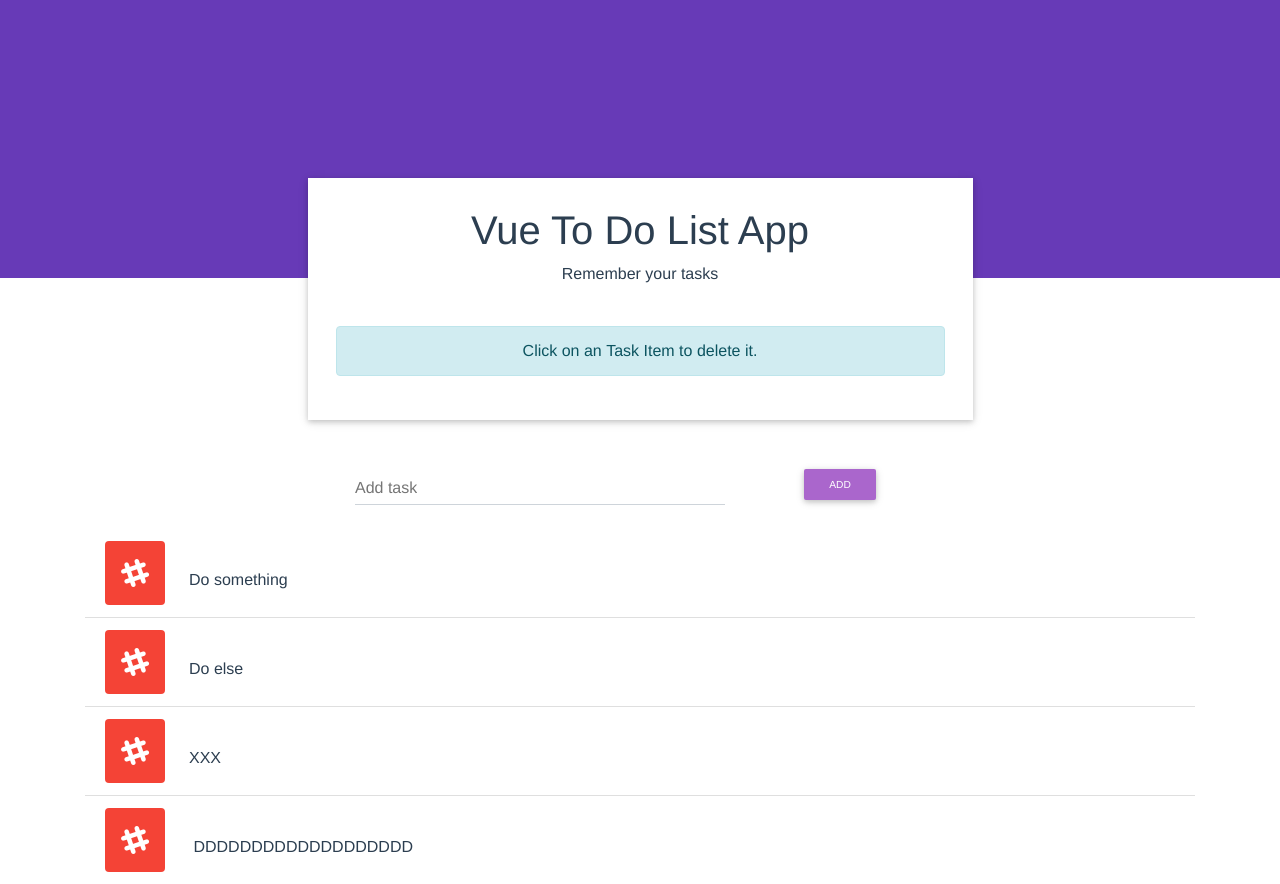
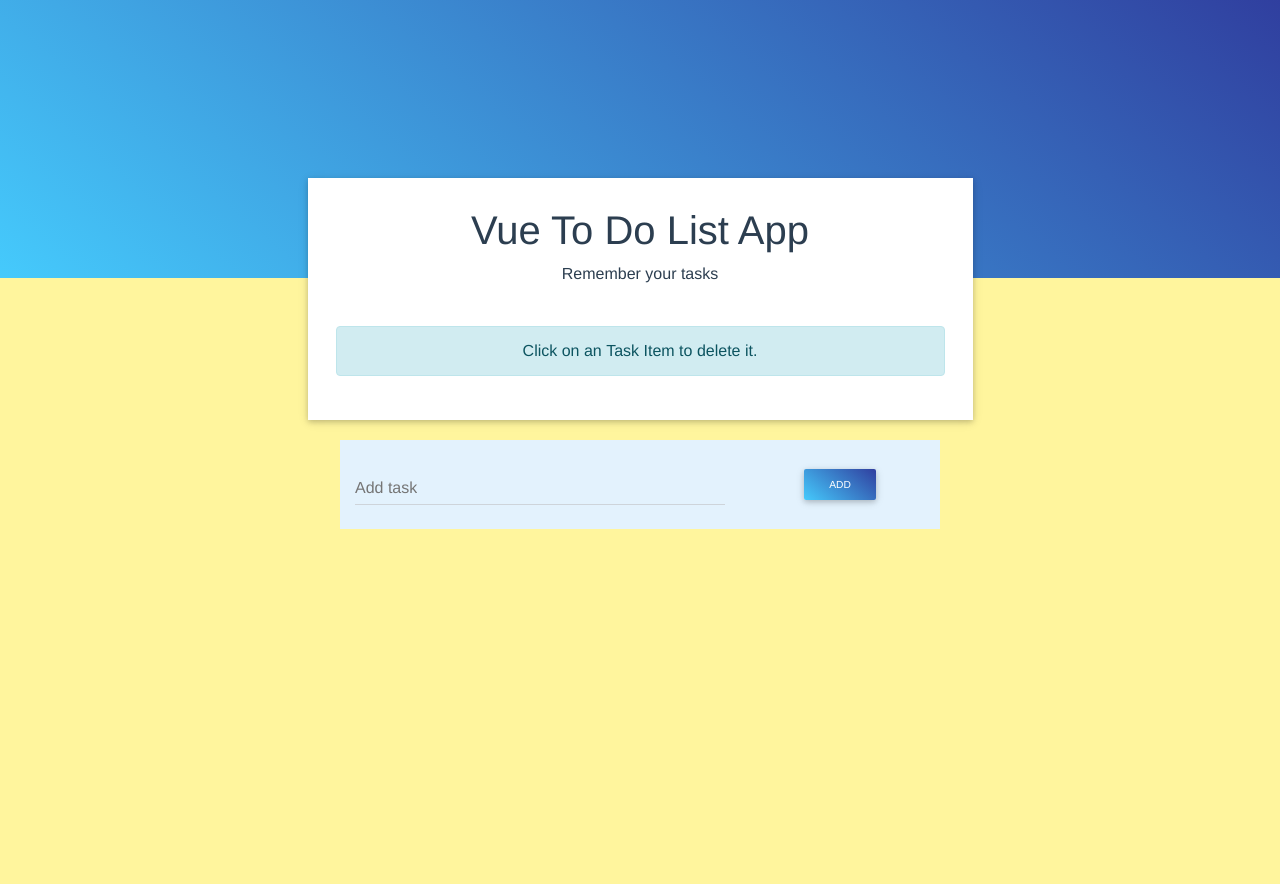
Before and after one commit to mateuszlubianka1993/to-do-list-vue, a Vue app: page / in a window 1280 px wide. After the commit the page ends 800 px from the top, so only its background shows below. Built offline with nearby package versions, Linux system fonts and the light colour scheme.

Commit message:
Add styles

```diff
--- a/public/index.html
+++ b/public/index.html
@@ -17,7 +17,7 @@
   <title><%= htmlWebpackPlugin.options.title %></title>
 </head>
 
-<body>
+<body class=" yellow lighten-3">
   <noscript>
     <strong>We're sorry but <%= htmlWebpackPlugin.options.title %> doesn't work properly without JavaScript enabled.
       Please enable it to continue.</strong>
--- a/src/App.vue
+++ b/src/App.vue
@@ -14,12 +14,7 @@ import AddTask from './components/AddTask';
 export default {
   data: function() {
         return {
-            tasks: [
-              'Do something',
-              'Do else',
-              'XXX ',
-              ' DDDDDDDDDDDDDDDDDDD'
-            ]
+            tasks: []
         }
     },
   methods: {
--- a/src/components/AddTask.vue
+++ b/src/components/AddTask.vue
@@ -1,6 +1,6 @@
 <template>
   <!--Body-->
-  <form class="container form-container">
+  <form class="container form-container blue lighten-5">
     <div class="row">
       <div class="col-sm-8">
         <!-- Medium input -->
@@ -10,7 +10,7 @@
         </div>
       </div>
       <div class="col-sm-4 submitButton">
-        <button @click.prevent="addNewTask" type="button" class="btn btn-sm btn-secondary">
+        <button @click.prevent="addNewTask" type="submit" class="btn btn-sm blue-gradient">
           Add
         </button>
       </div>
@@ -40,5 +40,6 @@ export default {
   }
 .form-container {
     max-width: 600px;
+    margin-bottom: 15px;
 }
 </style>
--- a/src/components/Header.vue
+++ b/src/components/Header.vue
@@ -1,7 +1,7 @@
 <template>
   <div class="header">
     <!-- Purple Header -->
-    <div class="edge-header deep-purple"></div>
+    <div class="edge-header blue-gradient"></div>
 
     <!-- Main Container -->
     <div class="container free-bird">
--- a/src/components/Task.vue
+++ b/src/components/Task.vue
@@ -1,7 +1,7 @@
 <template>
-    <div class="list-group-item task fadeInLeft animated">
+    <div class="list-group-item task fadeInLeft animated blue lighten-5">
         <p class="mb-0">
-            <i class="fab fa-slack-hash fa-2x mr-4 mr-4 red p-3 white-text rounded" aria-hidden="true"></i>
+            <i class="fab fa-slack-hash fa-2x mr-4 mr-4 blue-gradient p-3 white-text rounded" aria-hidden="true"></i>
             <slot></slot>
         </p>
     </div>
--- a/src/components/TaskList.vue
+++ b/src/components/TaskList.vue
@@ -1,5 +1,5 @@
 <template>
-    <div class="container list-group-flush">
+    <div class="container list-group-flush task-list">
         <Task v-for="(task, index) in tasks" @click.native="removeTask(index)" :key="index">{{task}}</Task>
     </div>
 </template>
@@ -21,5 +21,7 @@ export default {
 </script>
 
 <style scoped>
-
+    .task-list {
+        max-width: 800px;
+    }
 </style>
```
